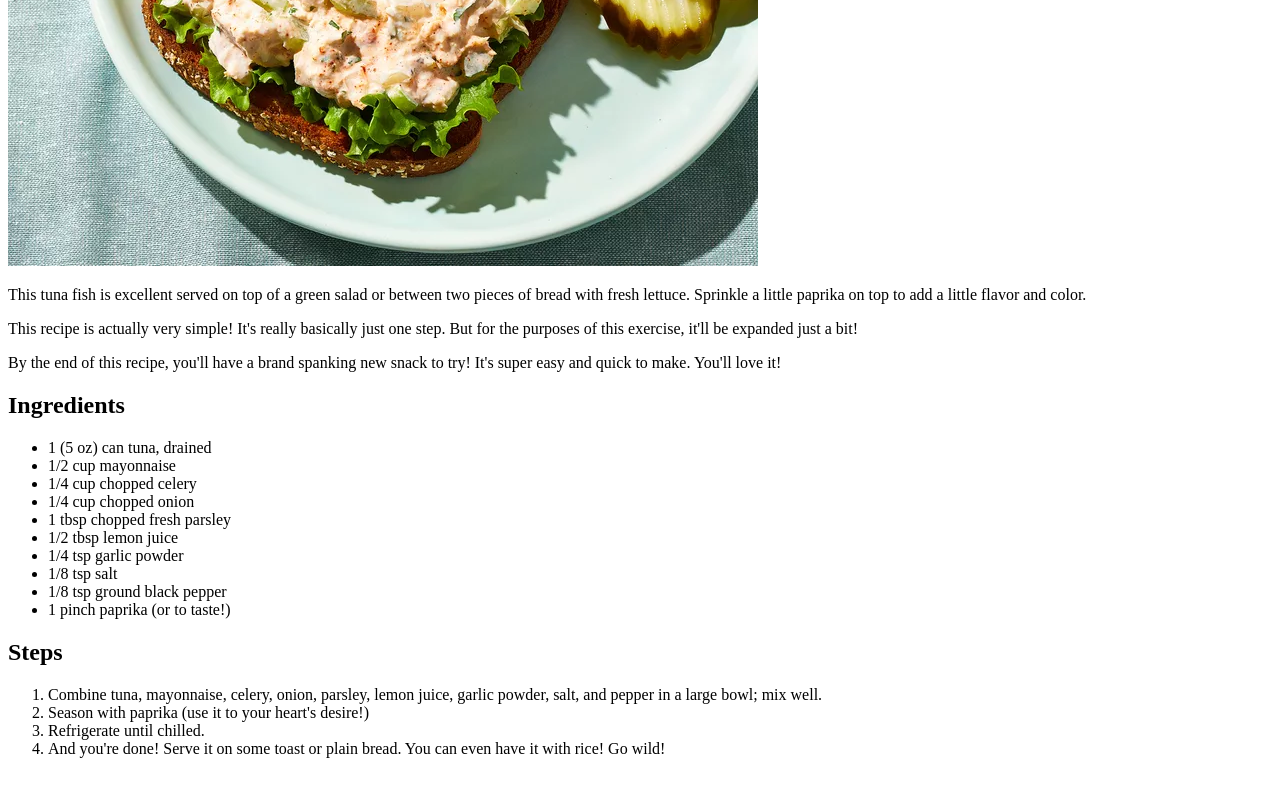
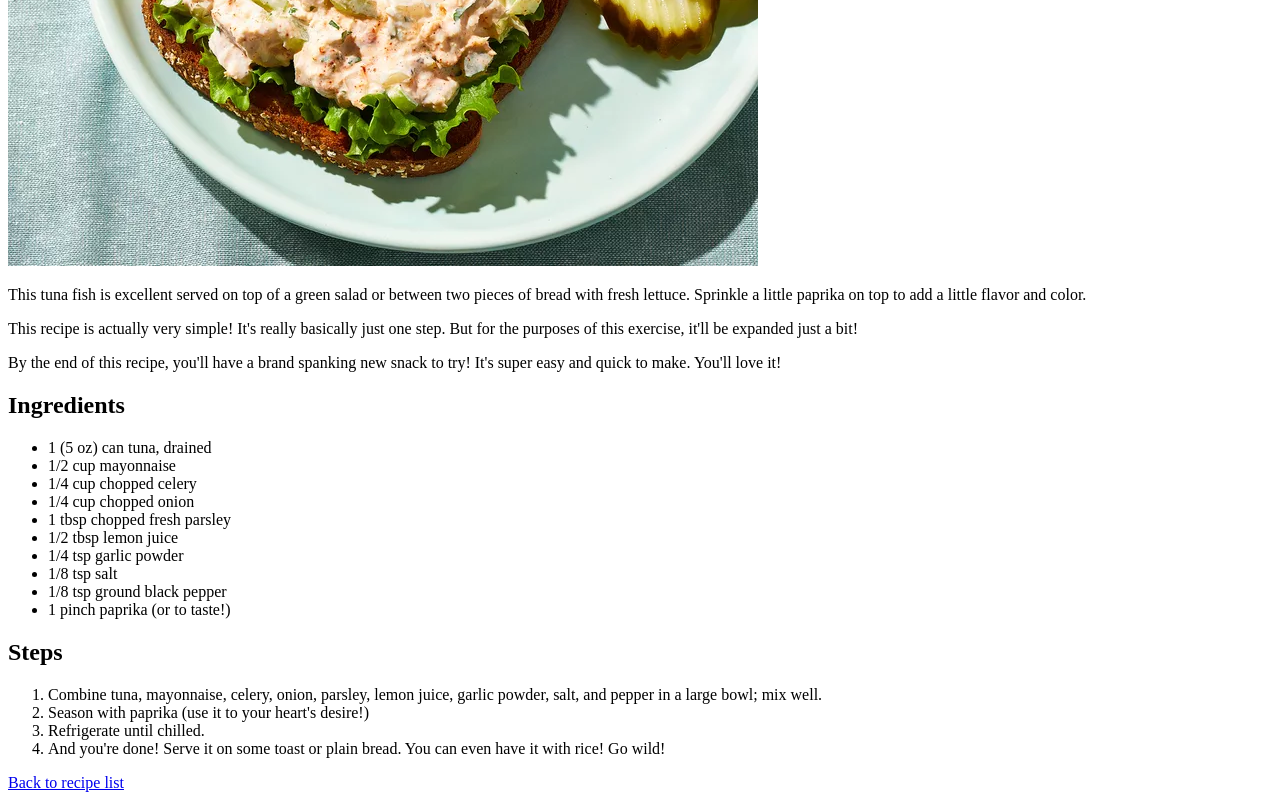
Before and after one commit to justinpse/odin-recipes, a plain HTML site: page recipes/tuna-fish-salad.html in a window 1280 px wide. Shown: the part 377-1177 px from the top of the page. Before the commit the page ends 1151 px from the top, so only its background shows below. Drawn offline with Linux system fonts and the light colour scheme.

Commit message:
Add homepage button to all recipe pages

```diff
--- a/recipes/tuna-fish-salad.html
+++ b/recipes/tuna-fish-salad.html
@@ -43,5 +43,7 @@
             <li>And you're done! Serve it on some toast or plain bread. You can even have it with rice! Go wild!</li>
         </ol>
 
+        <a href="../index.html">Back to recipe list</a>
+
     </body>
 </html>
```
Also changed, not shown: recipes/baked-dijon-salmon.html (+2 -0 lines), recipes/famous-chicken-adobo.html (+2 -0 lines).
